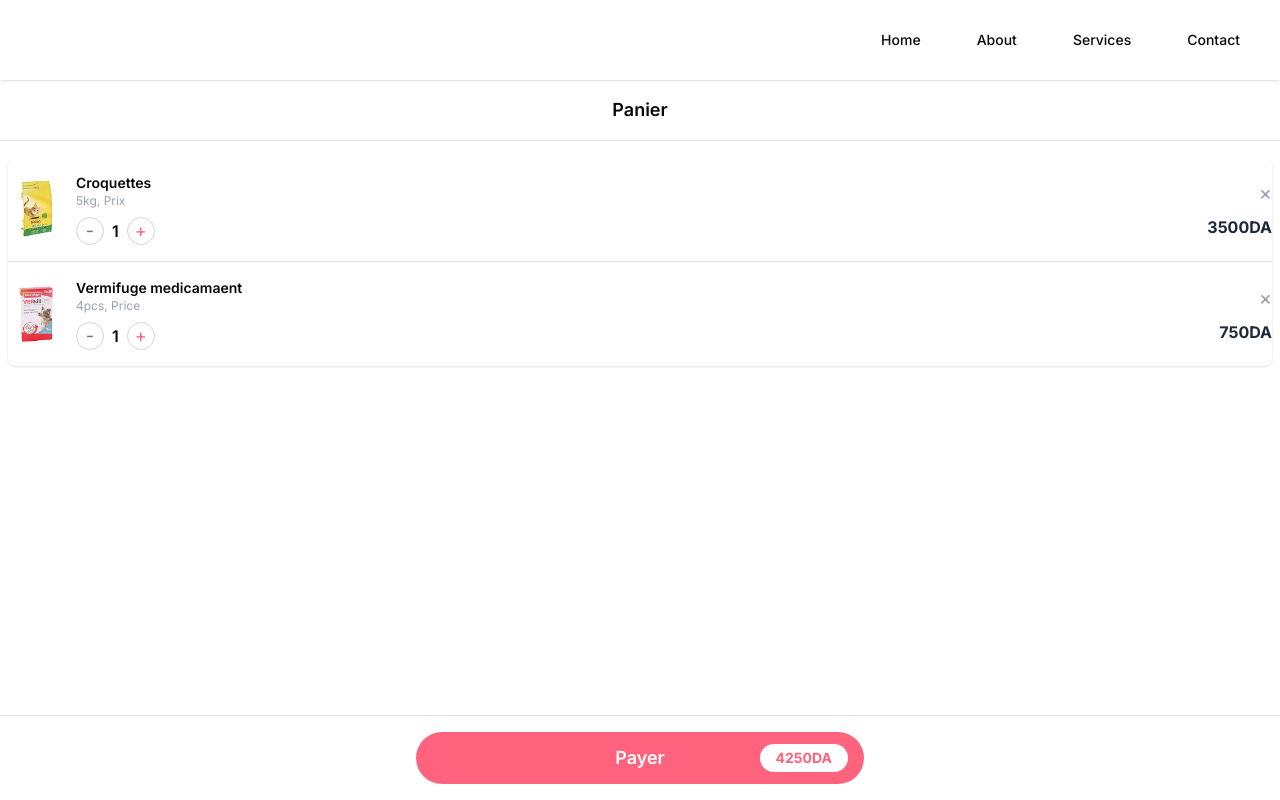
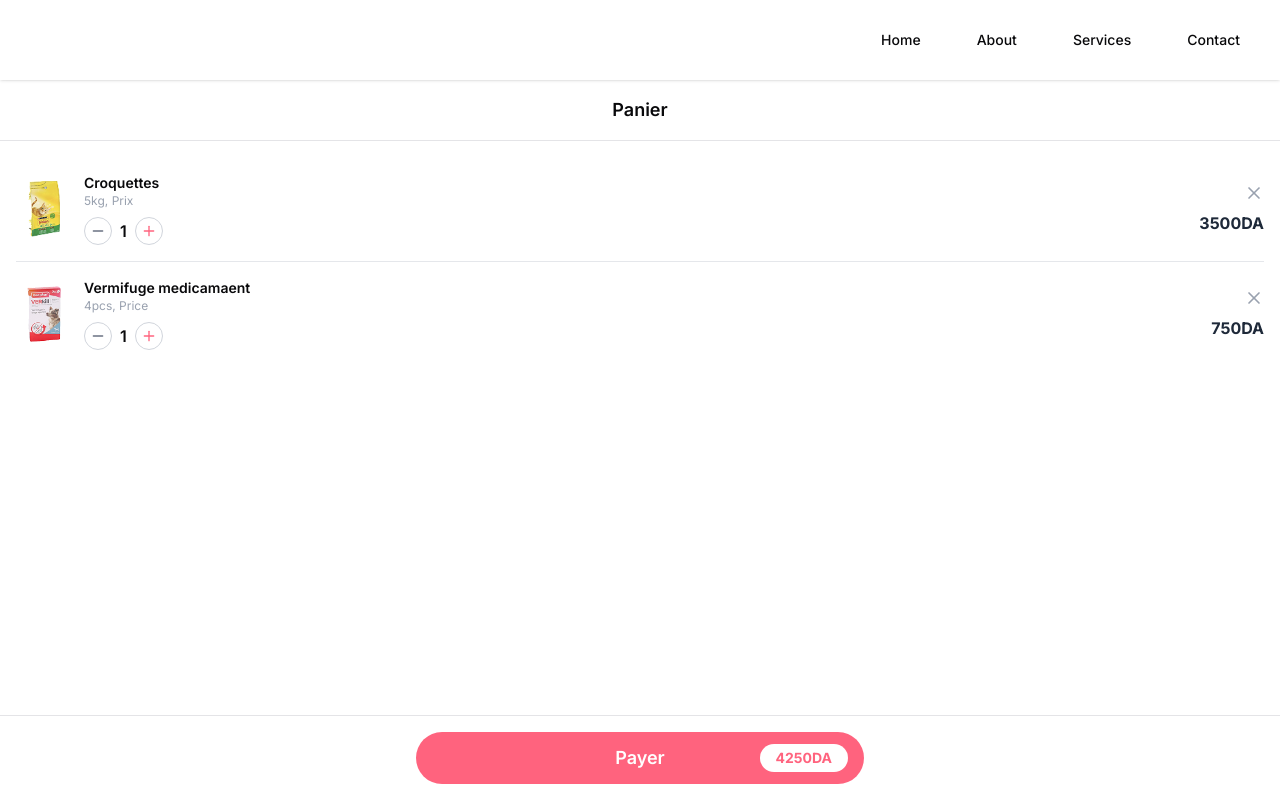
Before and after one commit to Zazouit34/Vethome, a Next.js app: page /cart in a window 1280 px wide. Shown: the top 800 px of the page. Built offline with nearby package versions, Linux system fonts and the light colour scheme.

Commit message:
add functionalite to cart

```diff
--- a/app/(protected)/cart/page.tsx
+++ b/app/(protected)/cart/page.tsx
@@ -1,8 +1,10 @@
 "use client";
 
 import Image from "next/image";
+import { Plus, Minus, X } from "lucide-react";
+import { useState } from "react";
 
-const cartItems = [
+const initialCartItems = [
   {
     name: "Croquettes",
     subtitle: "5kg, Prix",
@@ -19,33 +21,50 @@ const cartItems = [
   },
 ];
 
-const total = cartItems.reduce((sum, item) => sum + item.price * item.quantity, 0);
+export default function CartPage() {
+  const [cartItems, setCartItems] = useState(initialCartItems);
 
-export default function CartPage() {
+  const handleQuantity = (idx: number, delta: number) => {
+    setCartItems(items => items.map((item, i) =>
+      i === idx ? { ...item, quantity: Math.max(1, item.quantity + delta) } : item
+    ));
+  };
+
+  const handleRemove = (idx: number) => {
+    setCartItems(items => items.filter((_, i) => i !== idx));
+  };
+
+  const total = cartItems.reduce((sum, item) => sum + item.price * item.quantity, 0);
+
   return (
     <div className="min-h-screen bg-white flex flex-col">
       <div className="text-center font-semibold text-lg py-4 border-b">Panier</div>
-      <div className="flex-1 px-2 py-4">
-        <div className="bg-white rounded-lg shadow-sm divide-y">
-          {cartItems.map((item, idx) => (
-            <div key={item.name} className="flex items-center py-4 gap-3">
+      <div className="flex-1 px-4 py-4">
+        {cartItems.map((item, idx) => (
+          <div key={item.name}>
+            <div className="flex items-center py-4 gap-3 w-full">
               <Image src={item.image} alt={item.name} width={56} height={56} className="rounded-lg object-contain w-14 h-14" />
               <div className="flex-1">
                 <div className="font-semibold text-sm">{item.name}</div>
                 <div className="text-xs text-gray-400">{item.subtitle}</div>
                 <div className="flex items-center gap-2 mt-2">
-                  <button className="w-7 h-7 rounded-full border border-gray-300 flex items-center justify-center text-lg text-gray-500">-</button>
+                  <button onClick={() => handleQuantity(idx, -1)} className="w-7 h-7 rounded-full border border-gray-300 flex items-center justify-center text-lg text-gray-500">
+                    <Minus className="w-4 h-4" />
+                  </button>
                   <span className="font-semibold text-base">{item.quantity}</span>
-                  <button className="w-7 h-7 rounded-full border border-gray-300 flex items-center justify-center text-lg text-rose-400">+</button>
+                  <button onClick={() => handleQuantity(idx, 1)} className="w-7 h-7 rounded-full border border-gray-300 flex items-center justify-center text-lg text-rose-400">
+                    <Plus className="w-4 h-4" />
+                  </button>
                 </div>
               </div>
               <div className="flex flex-col items-end gap-2">
-                <button className="text-gray-400 text-xl">&times;</button>
-                <div className="font-bold text-base text-gray-800 whitespace-nowrap">{item.price}DA</div>
+                <button onClick={() => handleRemove(idx)} className="text-gray-400 text-xl"><X className="w-5 h-5" /></button>
+                <div className="font-bold text-base text-gray-800 whitespace-nowrap">{item.price * item.quantity}DA</div>
               </div>
             </div>
-          ))}
-        </div>
+            {idx !== cartItems.length - 1 && <hr className="border-gray-200" />}
+          </div>
+        ))}
       </div>
       <div className="fixed bottom-0 left-0 right-0 bg-white py-4 px-4 border-t flex justify-center">
         <button className="relative w-full max-w-md bg-rose-400 hover:bg-rose-500 text-white font-semibold rounded-full py-3 text-lg transition flex items-center justify-center">
```
